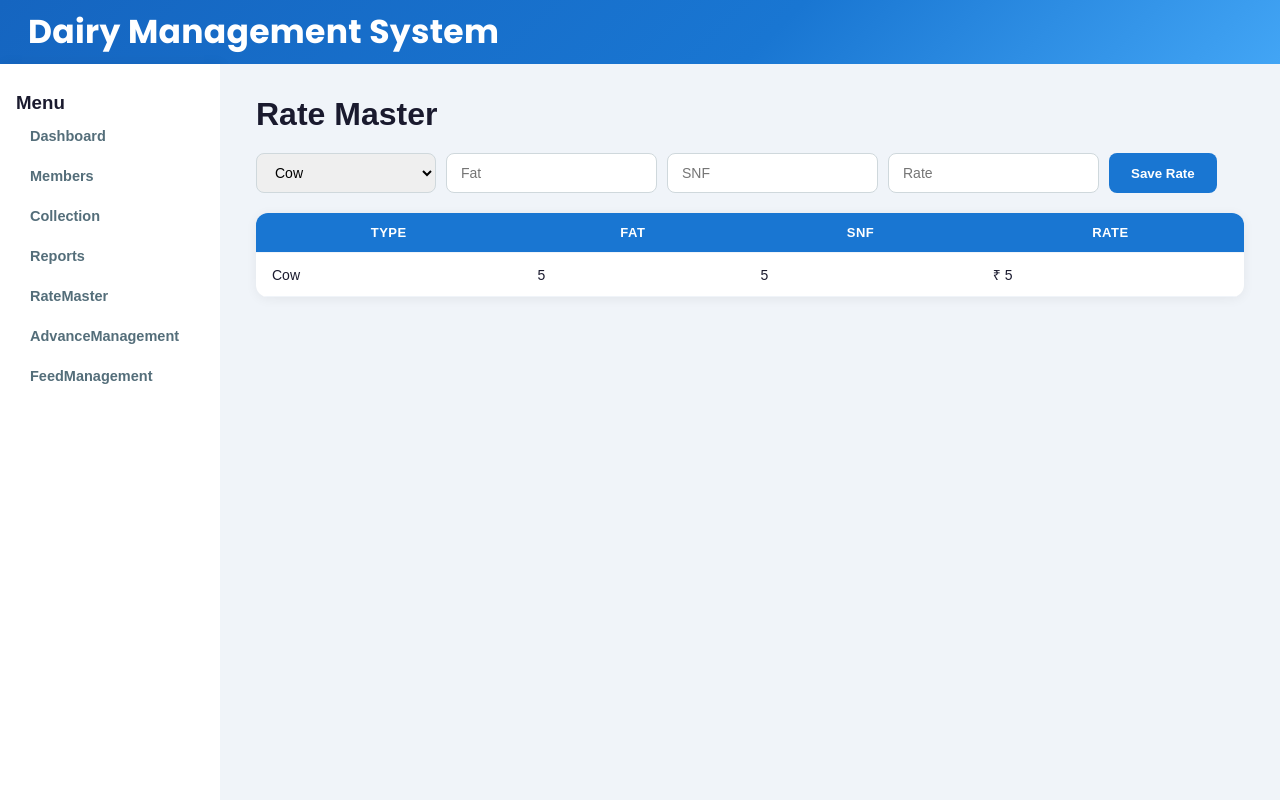
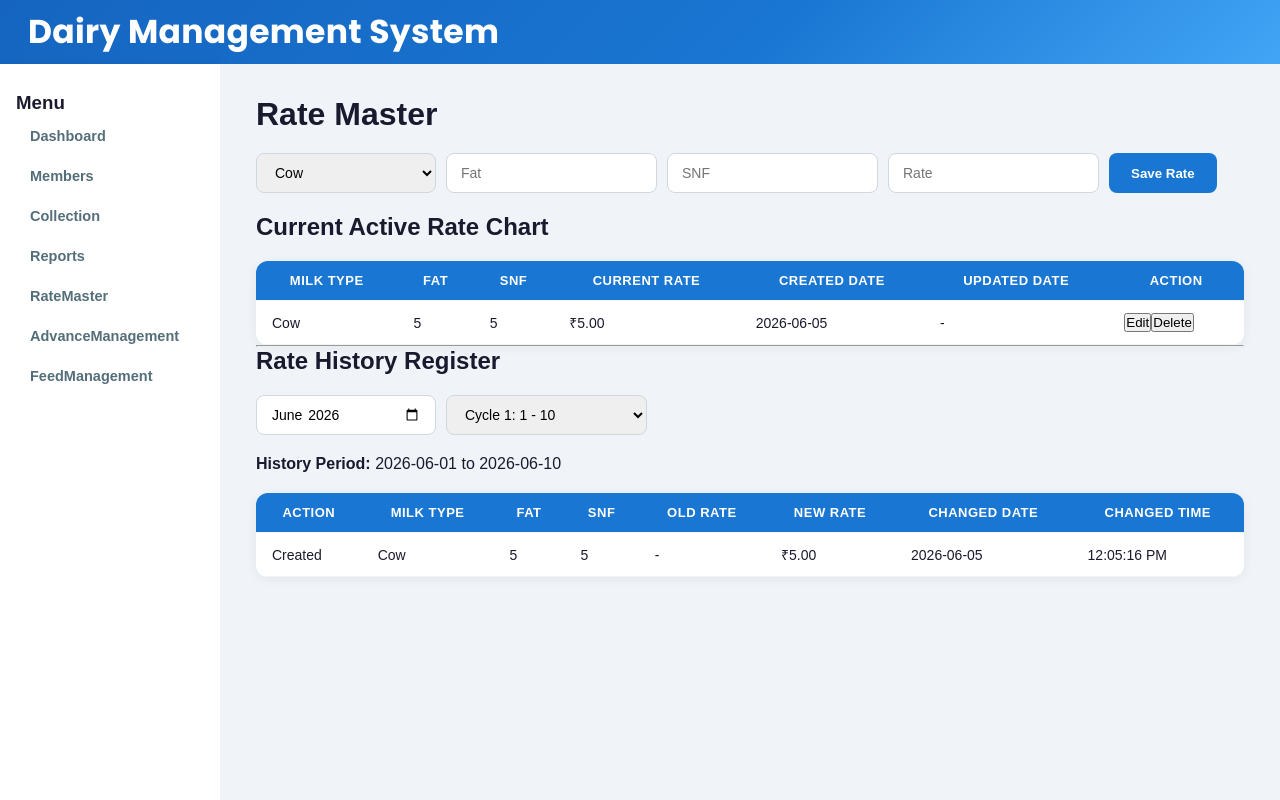
Before and after one commit to pranavgouraje-alt/dairy-management-system, a React app in the folder frontend/: page /ratemaster in a window 1280 px wide. Both pictures are taken after typing "5", "5", "5" into the empty fields and a click on the button "Save Rate". Built offline with nearby package versions, Linux system fonts and the light colour scheme; the HTML template or start-up script is replaced by a standard one.

Commit message:
Created a Rate History table and feature to manipulate rates

```diff
--- a/frontend/src/pages/RateMaster.jsx
+++ b/frontend/src/pages/RateMaster.jsx
@@ -1,129 +1,259 @@
 import { useState, useEffect } from "react";
 import MainLayout from "../layouts/MainLayout";
+import { formatAmount } from "../utils/amountUtils";
 
 function RateMaster() {
+  const emptyForm = {
+    milkType: "Cow",
+    fat: "",
+    snf: "",
+    rate: "",
+  };
 
-  const [rateForm, setRateForm] =
-    useState({
+  const [rateForm, setRateForm] = useState(emptyForm);
+  const [rates, setRates] = useState([]);
+  const [rateHistory, setRateHistory] = useState([]);
+  const [editId, setEditId] = useState(null);
 
-      milkType: "Cow",
+  const [historyMonth, setHistoryMonth] = useState(
+    new Date().toISOString().slice(0, 7)
+  );
 
-      fat: "",
-
-      snf: "",
-
-      rate: ""
-
-    });
-
-  const [rates, setRates] =
-    useState([]);
+  const [historyCycle, setHistoryCycle] = useState("1");
 
   useEffect(() => {
-
-    const savedRates =
-      localStorage.getItem(
-        "rateMaster"
-      );
+    const savedRates = localStorage.getItem("rateMaster");
+    const savedHistory = localStorage.getItem("rateHistory");
 
     if (savedRates) {
-
-      setRates(
-        JSON.parse(savedRates)
-      );
-
+      setRates(JSON.parse(savedRates));
     }
 
+    if (savedHistory) {
+      setRateHistory(JSON.parse(savedHistory));
+    }
   }, []);
 
   useEffect(() => {
-
-    localStorage.setItem(
-      "rateMaster",
-      JSON.stringify(rates)
-    );
-
+    localStorage.setItem("rateMaster", JSON.stringify(rates));
   }, [rates]);
 
+  useEffect(() => {
+    localStorage.setItem("rateHistory", JSON.stringify(rateHistory));
+  }, [rateHistory]);
+
+  function getBillingDates(month, cycle) {
+    const [year, monthNumber] = month.split("-");
+
+    let fromDay = "01";
+    let toDay = "10";
+
+    if (cycle === "2") {
+      fromDay = "11";
+      toDay = "20";
+    }
+
+    if (cycle === "3") {
+      fromDay = "21";
+
+      const lastDay = new Date(
+        Number(year),
+        Number(monthNumber),
+        0
+      ).getDate();
+
+      toDay = String(lastDay).padStart(2, "0");
+    }
+
+    return {
+      fromDate: `${year}-${monthNumber}-${fromDay}`,
+      toDate: `${year}-${monthNumber}-${toDay}`,
+    };
+  }
+
+  const historyDates = getBillingDates(
+    historyMonth,
+    historyCycle
+  );
+
+  const fromDate = historyDates.fromDate;
+  const toDate = historyDates.toDate;
+
+  const filteredHistory = rateHistory.filter(
+    (item) =>
+      item.changedDate >= fromDate &&
+      item.changedDate <= toDate
+  );
+
   function handleChange(e) {
+    setRateForm({
+      ...rateForm,
+      [e.target.name]: e.target.value,
+    });
+  }
 
-    setRateForm({
+  function clearForm() {
+    setRateForm(emptyForm);
+    setEditId(null);
+  }
 
-      ...rateForm,
-
-      [e.target.name]:
-        e.target.value
-
-    });
-
+  function isDuplicateRate() {
+    return rates.some(
+      (item) =>
+        item.milkType === rateForm.milkType &&
+        item.fat === rateForm.fat &&
+        item.snf === rateForm.snf &&
+        item.id !== editId
+    );
   }
 
   function saveRate() {
-
-    if (
-      !rateForm.fat ||
-      !rateForm.snf ||
-      !rateForm.rate
-    ) {
-
-      alert(
-        "Fill all fields"
-      );
-
+    if (!rateForm.fat || !rateForm.snf || !rateForm.rate) {
+      alert("Fill all fields");
       return;
     }
 
+    if (isDuplicateRate()) {
+      alert("Rate already exists for this Milk Type, FAT and SNF");
+      return;
+    }
+
+    const today = new Date().toISOString().split("T")[0];
+
     const newRate = {
-
       id: Date.now(),
-
-      ...rateForm
-
+      ...rateForm,
+      rate: Number(rateForm.rate).toFixed(2),
+      createdDate: today,
+      createdTime: new Date().toLocaleTimeString(),
     };
 
-    setRates([
-      ...rates,
-      newRate
-    ]);
+    const historyRecord = {
+      historyId: Date.now() + 1,
+      action: "Created",
+      milkType: rateForm.milkType,
+      fat: rateForm.fat,
+      snf: rateForm.snf,
+      oldRate: "-",
+      newRate: Number(rateForm.rate).toFixed(2),
+      changedDate: today,
+      changedTime: new Date().toLocaleTimeString(),
+    };
+
+    setRates([...rates, newRate]);
+    setRateHistory([...rateHistory, historyRecord]);
+
+    clearForm();
+  }
+
+  function editRate(rate) {
+    setEditId(rate.id);
 
     setRateForm({
+      milkType: rate.milkType,
+      fat: rate.fat,
+      snf: rate.snf,
+      rate: rate.rate,
+    });
+  }
 
-      milkType: "Cow",
+  function updateRate() {
+    if (!rateForm.fat || !rateForm.snf || !rateForm.rate) {
+      alert("Fill all fields");
+      return;
+    }
 
-      fat: "",
+    if (isDuplicateRate()) {
+      alert("Rate already exists for this Milk Type, FAT and SNF");
+      return;
+    }
 
-      snf: "",
+    const oldRate = rates.find((item) => item.id === editId);
 
-      rate: ""
+    if (!oldRate) {
+      alert("Rate not found");
+      return;
+    }
 
-    });
+    const today = new Date().toISOString().split("T")[0];
 
+    const historyRecord = {
+      historyId: Date.now(),
+      action: "Updated",
+      milkType: oldRate.milkType,
+      fat: oldRate.fat,
+      snf: oldRate.snf,
+      oldRate: oldRate.rate,
+      newRate: Number(rateForm.rate).toFixed(2),
+      changedDate: today,
+      changedTime: new Date().toLocaleTimeString(),
+    };
+
+    const updatedRates = rates.map((item) =>
+      item.id === editId
+        ? {
+            ...item,
+            milkType: rateForm.milkType,
+            fat: rateForm.fat,
+            snf: rateForm.snf,
+            rate: Number(rateForm.rate).toFixed(2),
+            updatedDate: today,
+            updatedTime: new Date().toLocaleTimeString(),
+          }
+        : item
+    );
+
+    setRates(updatedRates);
+    setRateHistory([...rateHistory, historyRecord]);
+
+    clearForm();
+  }
+
+  function deleteRate(id) {
+    const confirmDelete = window.confirm(
+      "Are you sure you want to delete this rate?"
+    );
+
+    if (!confirmDelete) {
+      return;
+    }
+
+    const deletedRate = rates.find((item) => item.id === id);
+
+    if (!deletedRate) {
+      return;
+    }
+
+    const today = new Date().toISOString().split("T")[0];
+
+    const historyRecord = {
+      historyId: Date.now(),
+      action: "Deleted",
+      milkType: deletedRate.milkType,
+      fat: deletedRate.fat,
+      snf: deletedRate.snf,
+      oldRate: deletedRate.rate,
+      newRate: "-",
+      changedDate: today,
+      changedTime: new Date().toLocaleTimeString(),
+    };
+
+    setRates(rates.filter((item) => item.id !== id));
+    setRateHistory([...rateHistory, historyRecord]);
   }
 
   return (
-
     <MainLayout>
-
-      <h1>
-        Rate Master
-      </h1>
+      <h1>Rate Master</h1>
 
       <div className="collection-form">
-
         <select
           name="milkType"
           value={rateForm.milkType}
           onChange={handleChange}
         >
-
-          <option>
-            Cow
-          </option>
-
-          <option>
-            Buffalo
-          </option>
-
+          <option>Cow</option>
+          <option>Buffalo</option>
         </select>
 
         <input
@@ -153,68 +283,133 @@ function RateMaster() {
           onChange={handleChange}
         />
 
-        <button
-          onClick={saveRate}
-        >
-          Save Rate
+        <button onClick={editId ? updateRate : saveRate}>
+          {editId ? "Update Rate" : "Save Rate"}
         </button>
 
+        {editId && (
+          <button onClick={clearForm}>
+            Cancel
+          </button>
+        )}
       </div>
 
+      <h2>Current Active Rate Chart</h2>
+
       <table className="member-table">
-
         <thead>
-
           <tr>
-
-            <th>Type</th>
-
+            <th>Milk Type</th>
             <th>Fat</th>
-
             <th>SNF</th>
-
-            <th>Rate</th>
-
+            <th>Current Rate</th>
+            <th>Created Date</th>
+            <th>Updated Date</th>
+            <th>Action</th>
           </tr>
-
         </thead>
 
         <tbody>
+          {rates.length === 0 ? (
+            <tr>
+              <td colSpan="7">No current rates found</td>
+            </tr>
+          ) : (
+            rates.map((rate) => (
+              <tr key={rate.id}>
+                <td>{rate.milkType}</td>
+                <td>{rate.fat}</td>
+                <td>{rate.snf}</td>
+                <td>₹{formatAmount(rate.rate)}</td>
+                <td>{rate.createdDate || "-"}</td>
+                <td>{rate.updatedDate || "-"}</td>
+                <td>
+                  <button onClick={() => editRate(rate)}>
+                    Edit
+                  </button>
 
-          {rates.map(
-            (rate) => (
-
-              <tr key={rate.id}>
-
-                <td>
-                  {rate.milkType}
+                  <button onClick={() => deleteRate(rate.id)}>
+                    Delete
+                  </button>
                 </td>
-
-                <td>
-                  {rate.fat}
-                </td>
-
-                <td>
-                  {rate.snf}
-                </td>
-
-                <td>
-                  ₹ {rate.rate}
-                </td>
-
               </tr>
-
-            )
+            ))
           )}
-
         </tbody>
-
       </table>
 
+      <hr />
+
+      <h2>Rate History Register</h2>
+
+      <div className="collection-form">
+        <input
+          type="month"
+          value={historyMonth}
+          onChange={(e) => setHistoryMonth(e.target.value)}
+        />
+
+        <select
+          value={historyCycle}
+          onChange={(e) => setHistoryCycle(e.target.value)}
+        >
+          <option value="1">Cycle 1: 1 - 10</option>
+          <option value="2">Cycle 2: 11 - 20</option>
+          <option value="3">Cycle 3: 21 - End Month</option>
+        </select>
+      </div>
+
+      <p>
+        <strong>History Period:</strong> {fromDate} to {toDate}
+      </p>
+
+      <table className="member-table">
+        <thead>
+          <tr>
+            <th>Action</th>
+            <th>Milk Type</th>
+            <th>Fat</th>
+            <th>SNF</th>
+            <th>Old Rate</th>
+            <th>New Rate</th>
+            <th>Changed Date</th>
+            <th>Changed Time</th>
+          </tr>
+        </thead>
+
+        <tbody>
+          {filteredHistory.length === 0 ? (
+            <tr>
+              <td colSpan="8">
+                No rate history found for selected cycle
+              </td>
+            </tr>
+          ) : (
+            filteredHistory.map((item) => (
+              <tr key={item.historyId}>
+                <td>{item.action}</td>
+                <td>{item.milkType}</td>
+                <td>{item.fat}</td>
+                <td>{item.snf}</td>
+                <td>
+                  {item.oldRate === "-"
+                    ? "-"
+                    : `₹${formatAmount(item.oldRate)}`}
+                </td>
+                <td>
+                  {item.newRate === "-"
+                    ? "-"
+                    : `₹${formatAmount(item.newRate)}`}
+                </td>
+                <td>{item.changedDate}</td>
+                <td>{item.changedTime}</td>
+              </tr>
+            ))
+          )}
+        </tbody>
+      </table>
     </MainLayout>
-
   );
-
 }
 
 export default RateMaster;
```
